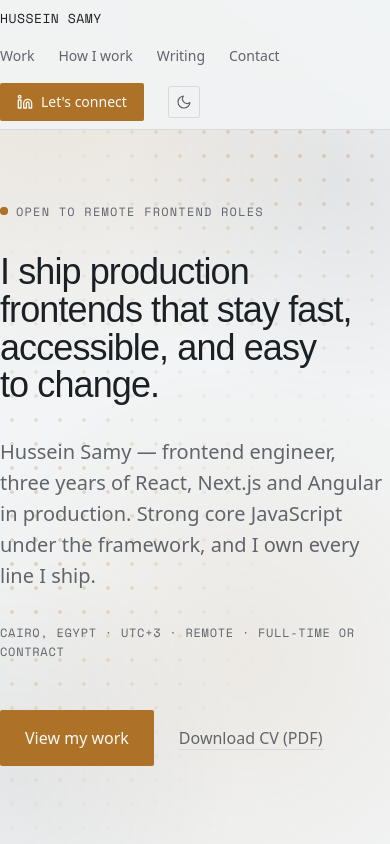
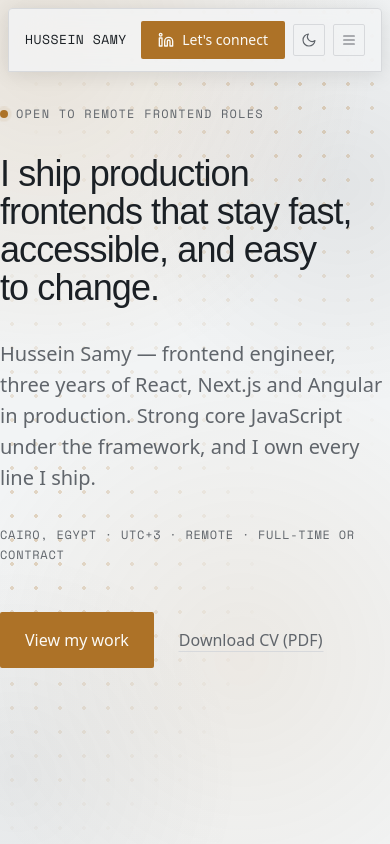
Before and after one commit to HusseinSamy/portfolio, a Nuxt app in the folder apps/web/: page / in a window 390 px wide. Shown: the top 844 px of the page. Built offline with nearby package versions, Linux system fonts and the light colour scheme.

Commit message:
Change the look of header

```diff
--- a/apps/web/app/app.vue
+++ b/apps/web/app/app.vue
@@ -26,7 +26,7 @@ const links = computed(() =>
       :links="links"
       :cta="{ label: `Let's connect`, href: identity.linkedin }"
     />
-    <NuxtPage />
+    <div class="pt-[88px] lg:pt-[96px]"><NuxtPage /></div>
     <SiteFooter :email="identity.email" :meta="identity.meta" />
   </div>
 </template>
--- a/apps/web/app/assets/style.css
+++ b/apps/web/app/assets/style.css
@@ -71,7 +71,7 @@
   /* Measures and rails. The 8-point scale itself is Tailwind's — space-1..16 map
      to 2/4/6/8/12/16/24/32. These are the layout constants it has no equivalent for. */
   --spacing-rail: 160px;
-  --spacing-header: 64px;
+  --spacing-header: 104px;
   --container-page: 1024px;
   --container-read: 720px;
   --container-copy: 640px; /* the 640px prose measure — max-w-prose is Tailwind's own 65ch */
@@ -180,6 +180,27 @@
   inset: 40px;
 }
 
+/* Mobile menu: a short drop from under the header bar. The offset is dropped
+   under prefers-reduced-motion, leaving a plain fade. */
+.menu-drop-enter-active,
+.menu-drop-leave-active {
+  transition:
+    opacity var(--duration-hover) ease,
+    transform var(--duration-hover) ease;
+}
+
+.menu-drop-enter-from,
+.menu-drop-leave-to {
+  opacity: 0;
+}
+
+@media (prefers-reduced-motion: no-preference) {
+  .menu-drop-enter-from,
+  .menu-drop-leave-to {
+    transform: translateY(-8px);
+  }
+}
+
 /* One reveal: opacity 0→1 with a 16px rise, fired once on enter. Skipped entirely
    under prefers-reduced-motion — the v-reveal directive never runs there. */
 @media (prefers-reduced-motion: no-preference) {
--- a/apps/web/app/components/core/AppIcon.vue
+++ b/apps/web/app/components/core/AppIcon.vue
@@ -3,7 +3,7 @@
    round caps and joins, currentColor, no fills. Authored to match Lucide's geometry.
    If a new icon is needed, take it from https://lucide.dev rather than drawing one. */
 const { size = 20, stroke = 1.75 } = defineProps<{
-  name: 'mail' | 'download' | 'linkedin' | 'repo' | 'sun' | 'moon' | 'close'
+  name: 'mail' | 'download' | 'linkedin' | 'repo' | 'sun' | 'moon' | 'menu' | 'close'
   size?: number
   stroke?: number
 }>()
@@ -49,6 +49,7 @@ const { size = 20, stroke = 1.75 } = defineProps<{
       />
     </template>
     <path v-else-if="name === 'moon'" d="M21 12.8A9 9 0 1 1 11.2 3a7 7 0 0 0 9.8 9.8z" />
+    <path v-else-if="name === 'menu'" d="M4 6h16M4 12h16M4 18h16" />
     <path v-else d="M6 6l12 12M18 6L6 18" />
   </svg>
 </template>
--- a/apps/web/app/components/layout/SiteHeader.vue
+++ b/apps/web/app/components/layout/SiteHeader.vue
@@ -1,25 +1,68 @@
 <script setup lang="ts">
+import { onBeforeUnmount, onMounted, ref, watch } from 'vue'
+
 const { brand = 'HUSSEIN SAMY', links = [] } = defineProps<{
   brand?: string
   links?: { label: string; href: string }[]
   cta?: { label: string; href: string }
 }>()
+
+const SHRINK_AT = 80
+const scrolled = ref(false)
+const menuOpen = ref(false)
+const bar = ref<HTMLElement | null>(null)
+
+const onScroll = () => (scrolled.value = window.scrollY > SHRINK_AT)
+const onKeydown = (e: KeyboardEvent) => {
+  if (e.key === 'Escape') menuOpen.value = false
+}
+const onPointerDown = (e: PointerEvent) => {
+  if (menuOpen.value && !bar.value?.contains(e.target as Node)) menuOpen.value = false
+}
+
+onMounted(() => {
+  onScroll()
+  window.addEventListener('scroll', onScroll, { passive: true })
+  window.addEventListener('keydown', onKeydown)
+  document.addEventListener('pointerdown', onPointerDown)
+})
+onBeforeUnmount(() => {
+  window.removeEventListener('scroll', onScroll)
+  window.removeEventListener('keydown', onKeydown)
+  document.removeEventListener('pointerdown', onPointerDown)
+})
+
+// Navigating away closes the panel; an in-page anchor changes the hash only.
+const route = useRoute()
+watch(
+  () => route.fullPath,
+  () => (menuOpen.value = false),
+)
 </script>
 
 <template>
-  <!-- The only transparency and blur in the system. -->
   <header
-    class="border-line sticky top-0 z-20 border-b bg-[color-mix(in_oklab,var(--bg)_88%,transparent)] backdrop-blur-[8px]"
+    class="pointer-events-none fixed top-2 left-1/2 z-30 flex w-[calc(100%-16px)] -translate-x-1/2 justify-center sm:top-3 sm:w-[calc(100%-24px)] lg:top-4 lg:w-[calc(100%-32px)]"
   >
     <div
-      class="max-w-page min-h-header px-gutter mx-auto flex flex-wrap items-center justify-between gap-4 py-2"
+      ref="bar"
+      class="border-line pointer-events-auto relative flex w-full items-center justify-between gap-3 border bg-[color-mix(in_oklab,var(--bg)85%,transparent)] shadow-[0_2px_20px_0px_rgba(0,0,0,0.1)] backdrop-blur-[20px] backdrop-saturate-[1.8] transition-[max-width,padding,border-radius] duration-500 ease-[cubic-bezier(0.32,0.72,0,1)] motion-reduce:transition-none sm:gap-6"
+      :class="
+        scrolled
+          ? 'max-w-[900px] rounded-panel px-4 py-2.5 sm:px-6 sm:py-3'
+          : 'max-w-full rounded-t-card rounded-b-none px-4 py-3 sm:px-8 sm:py-4'
+      "
     >
       <NuxtLink
         to="/"
-        class="text-ink font-mono text-[13px] tracking-[0.04em] no-underline hover:no-underline"
+        class="text-ink shrink-0 font-mono text-[13px] tracking-[0.04em] no-underline hover:no-underline"
         >{{ brand }}</NuxtLink
       >
-      <nav class="flex flex-wrap items-center gap-x-6 gap-y-4">
+
+      <nav
+        v-if="links.length"
+        class="absolute top-1/2 left-1/2 hidden -translate-x-1/2 -translate-y-1/2 items-center gap-7 md:flex"
+      >
         <a
           v-for="link in links"
           :key="link.href"
@@ -27,12 +70,44 @@ const { brand = 'HUSSEIN SAMY', links = [] } = defineProps<{
           class="text-muted hover:text-ink text-small no-underline transition-colors duration-200 ease-[ease] hover:no-underline"
           >{{ link.label }}</a
         >
+      </nav>
+
+      <div class="flex shrink-0 items-center gap-2">
         <AppButton v-if="cta" variant="primary" size="sm" :href="cta.href">
           <template #icon><AppIcon name="linkedin" :size="16" :stroke="2" /></template>
           {{ cta.label }}
         </AppButton>
         <ThemeToggle />
-      </nav>
+        <button
+          v-if="links.length"
+          type="button"
+          class="text-muted rounded-control border-line hover:border-accent hover:text-ink inline-flex size-8 cursor-pointer items-center justify-center border bg-transparent p-0 transition-[border-color,color] duration-200 ease-[ease] md:hidden"
+          :aria-expanded="menuOpen"
+          aria-controls="site-menu"
+          :aria-label="menuOpen ? 'Close menu' : 'Open menu'"
+          @click="menuOpen = !menuOpen"
+        >
+          <AppIcon :name="menuOpen ? 'close' : 'menu'" :size="16" />
+        </button>
+      </div>
+
+      <Transition name="menu-drop">
+        <nav
+          v-if="links.length"
+          v-show="menuOpen"
+          id="site-menu"
+          class="border-line rounded-panel absolute top-full right-0 left-0 mt-2 flex flex-col gap-1 border bg-[color-mix(in_oklab,var(--bg)_96%,transparent)] p-2 backdrop-blur-[40px] backdrop-saturate-[1.8] md:hidden"
+        >
+          <a
+            v-for="link in links"
+            :key="link.href"
+            :href="link.href"
+            class="text-muted hover:text-ink hover:bg-panel rounded-control text-small px-3 py-2 no-underline transition-colors duration-200 ease-[ease] hover:no-underline"
+            @click="menuOpen = false"
+            >{{ link.label }}</a
+          >
+        </nav>
+      </Transition>
     </div>
   </header>
 </template>
--- a/apps/web/app/pages/about.vue
+++ b/apps/web/app/pages/about.vue
@@ -3,7 +3,7 @@ import { about, identity } from '~/data/portfolio'
 </script>
 
 <template>
-  <article class="max-w-read px-gutter relative z-1 mx-auto pt-24 pb-32">
+  <article class="max-w-read px-gutter relative z-1 mx-auto pt-10 pb-32">
     <EyebrowLabel tone="accent" class="mb-6">About</EyebrowLabel>
     <p class="text-lead m-0 mb-16 leading-[1.55] text-pretty">{{ about.summary }}</p>
 
--- a/apps/web/app/pages/index.vue
+++ b/apps/web/app/pages/index.vue
@@ -5,7 +5,7 @@ import { vReveal } from '~/directives/reveal'
 
 <template>
   <main id="top" class="max-w-page px-gutter relative z-1 mx-auto">
-    <PageSection first class="pt-18 pb-24">
+    <PageSection first class="pt-4 pb-24">
       <StatusDot label="Open to remote frontend roles" class="mb-8" />
       <h1 class="font-display text-hero m-0 mb-8 max-w-[800px] font-medium text-pretty">
         I ship production frontends that stay fast, accessible, and easy to change.
--- a/apps/web/app/pages/work/[slug].vue
+++ b/apps/web/app/pages/work/[slug].vue
@@ -11,7 +11,7 @@ if (!study.value) throw createError({ statusCode: 404, statusMessage: 'Case stud
 </script>
 
 <template>
-  <article v-if="study" class="max-w-read px-gutter relative z-1 mx-auto pt-24 pb-32">
+  <article v-if="study" class="max-w-read px-gutter relative z-1 mx-auto pt-10 pb-32">
     <EyebrowLabel tone="accent" class="mb-6">{{ study.eyebrow }}</EyebrowLabel>
     <h1
       class="font-display m-0 mb-12 text-[clamp(32px,6vw,52px)] leading-[1.08] tracking-[-0.02em] font-medium text-pretty"
--- a/apps/web/app/router.options.ts
+++ b/apps/web/app/router.options.ts
@@ -3,7 +3,7 @@ import type { RouterConfig } from '@nuxt/schema'
 export default {
   // Anchors clear the sticky header instead of hiding under it.
   scrollBehavior(to) {
-    if (to.hash) return { el: to.hash, top: 64 }
+    if (to.hash) return { el: to.hash, top: 104 }
     return { top: 0 }
   },
 } satisfies RouterConfig
```
